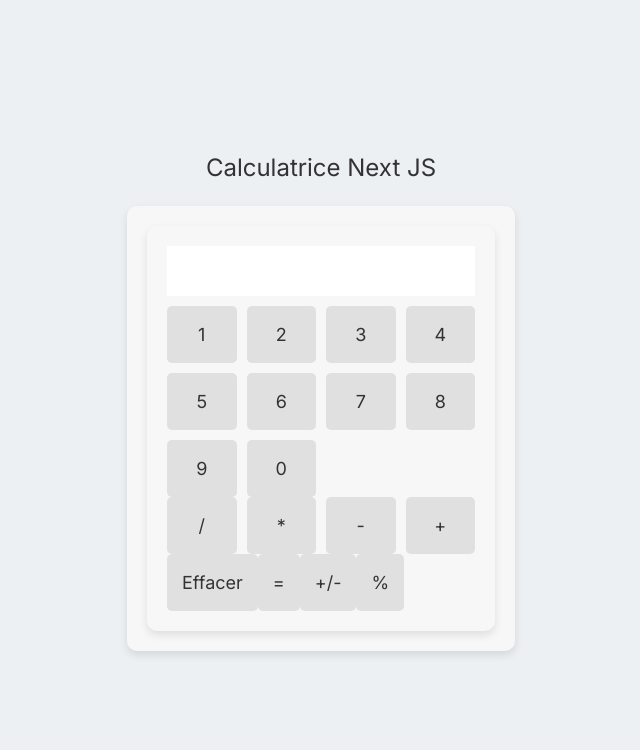
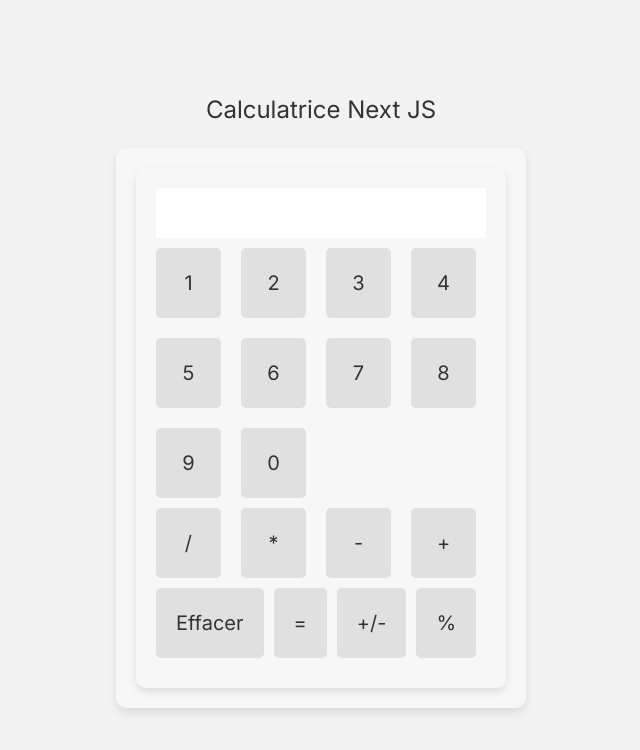
Before and after one commit to nicolv23/calculatrice, a Next.js app: page / in a window 1280 px wide. Shown: the top 750 px of the page, without its empty margins (319-959 px from the left). Built offline with nearby package versions, Linux system fonts and the light colour scheme.

Commit message:
Amélioration de la mise en page du CSS

```diff
--- a/src/styles/calculatrice.css
+++ b/src/styles/calculatrice.css
@@ -1,5 +1,5 @@
 .page-container {
-  background-color: #ecf0f3;
+  background-color: #f2f2f2;;
   display: flex;
   flex-direction: column;
   justify-content: center;
@@ -36,13 +36,16 @@ h1 {
 }
 
 .calculatrice-container button {
-  padding: 15px;
-  font-size: 18px;
+  padding: 20px;
+  font-size: 20px;
   background-color: #e0e0e0;
   border: none;
   border-radius: 5px;
   cursor: pointer;
   color: #333;
+  margin-right: 10px;
+  margin-bottom: 10px;
+  transition: background-color 0.3s;
 }
 
 .calculatrice-container button:hover {
```
Also changed, not shown: src/components/BoutonsCalculatrice.js (deleted), src/components/HistoriqueCalculatrice.js (added).
